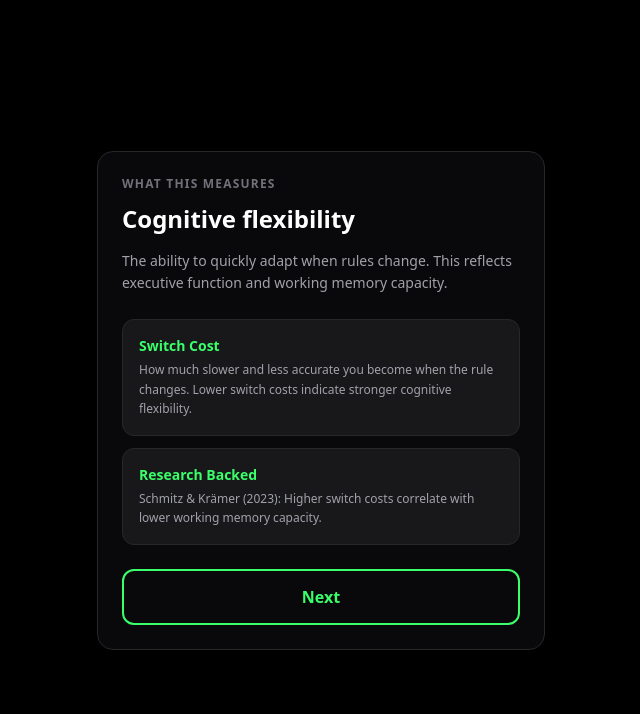
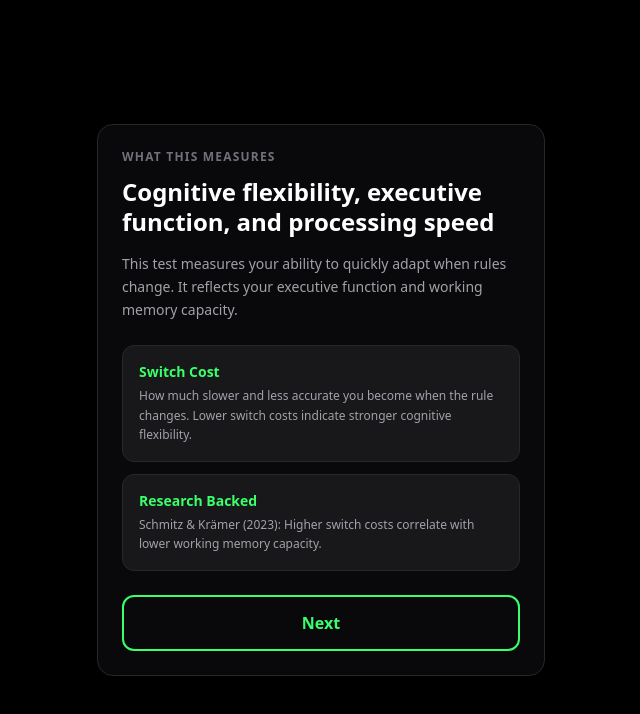
Before and after one commit to cindyjohnson-tmc/category-switch-test, a React (Create React App) app: page / in a window 1280 px wide. Both pictures are taken after a click on the button "Next". Shown: the top 714 px of the page, without its empty margins (319-959 px from the left). Built offline with nearby package versions, Linux system fonts and the light colour scheme.

Commit message:
Update 'What this measures' heading to include all three cognitive domains

```diff
--- a/src/App.js
+++ b/src/App.js
@@ -189,9 +189,9 @@ export default function App() {
     <div className={S.page}>
       <div className={S.card}>
         <p className={S.label + " mb-3"}>What this measures</p>
-        <h2 className="text-2xl font-bold text-white mb-4 leading-tight">Cognitive flexibility</h2>
+        <h2 className="text-2xl font-bold text-white mb-4 leading-tight">Cognitive flexibility, executive function, and processing speed</h2>
         <p className={S.sub + " mb-6"}>
-          The ability to quickly adapt when rules change. This reflects executive function and working memory capacity.
+          This test measures your ability to quickly adapt when rules change. It reflects your executive function and working memory capacity.
         </p>
 
         <div className="space-y-3 mb-6">
```
